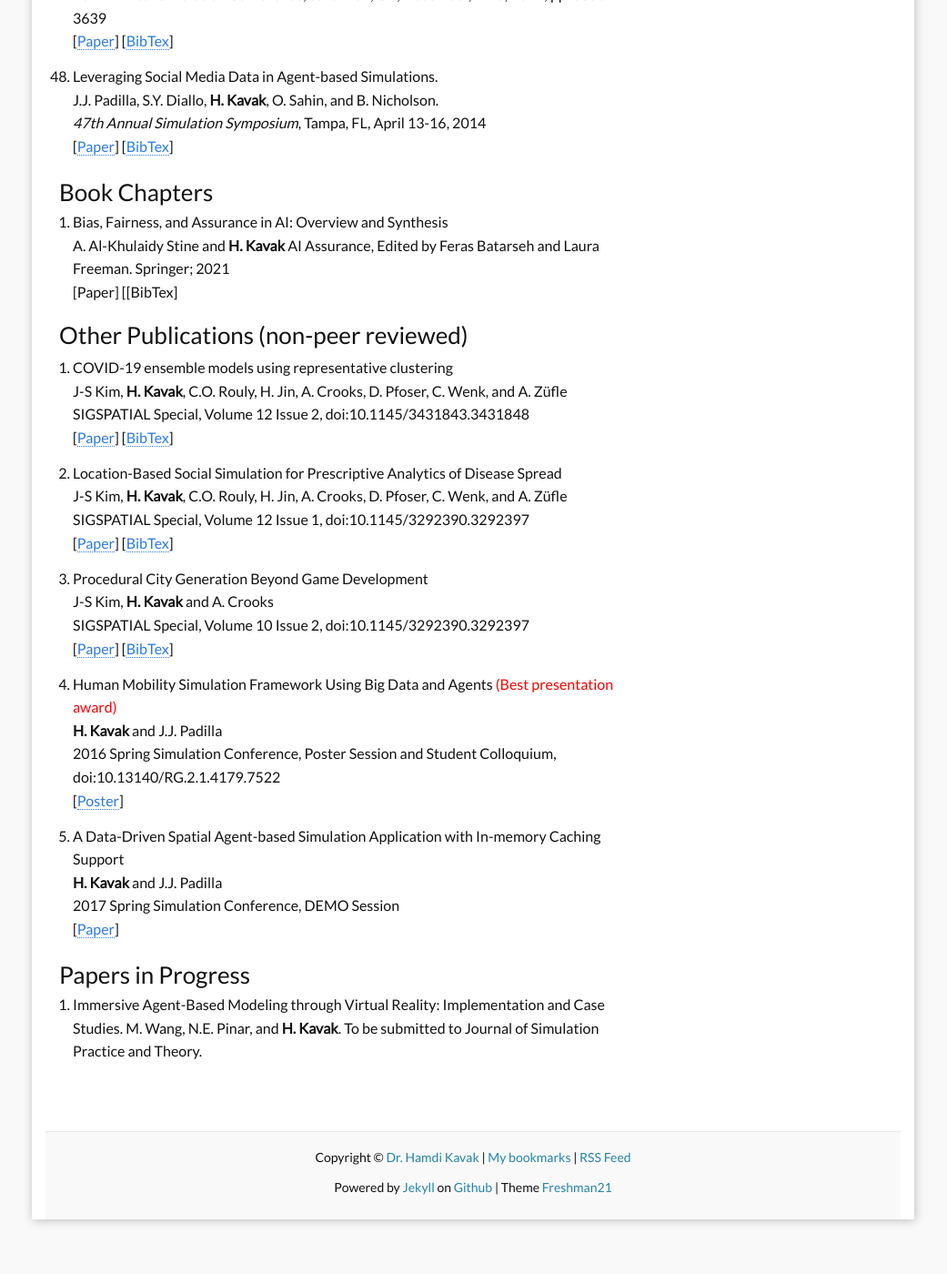
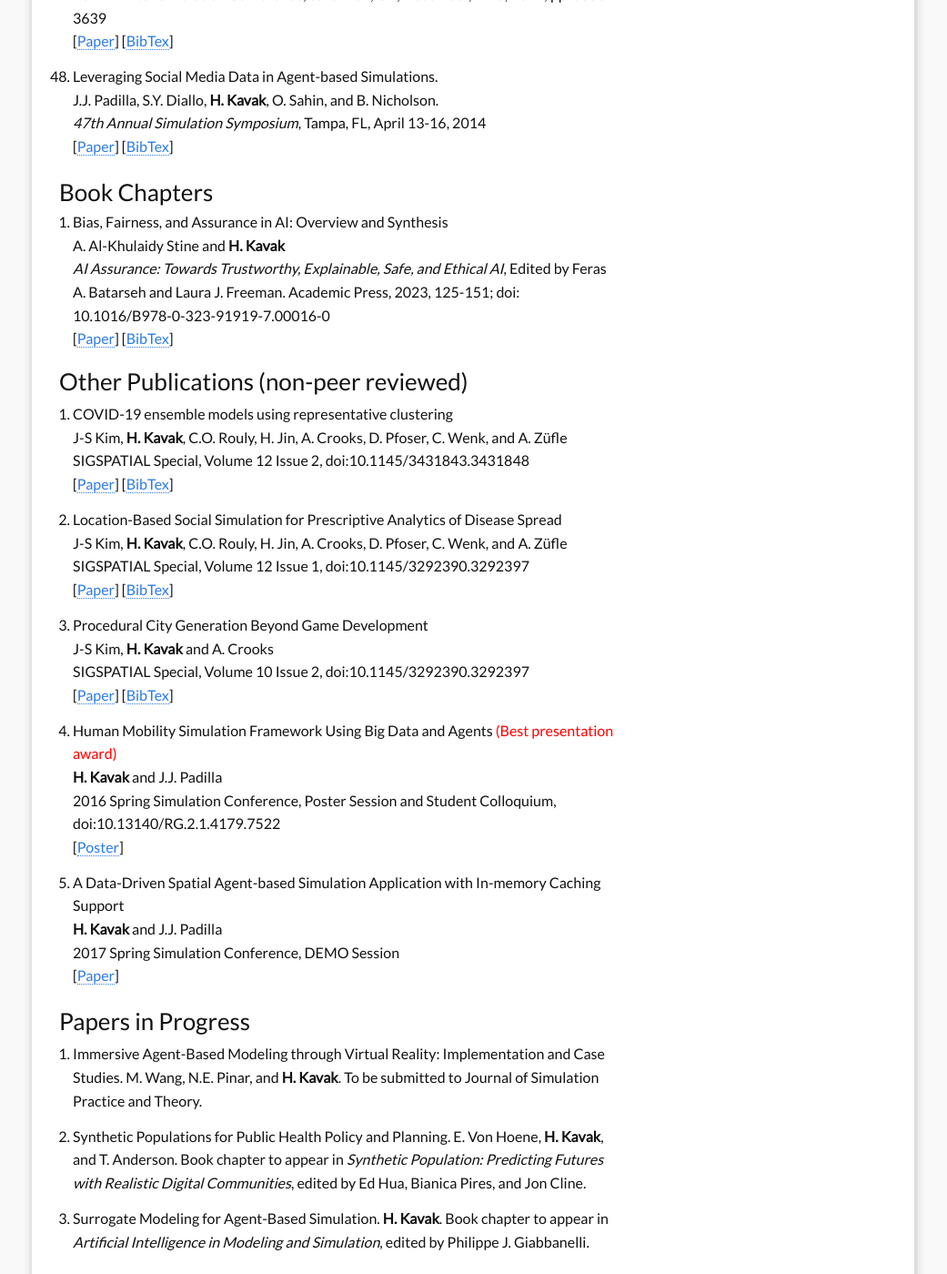
Before and after one commit to hamdikavak/hamdikavak.github.io, a Jekyll site: the page built from c5_publications.md, in a window 1280 px wide and 1400 px high, scrolled down 10839 px. Shown: the whole window at 91% size, without its empty margins (120-1161 px from the left). Built offline with Jekyll 4.4.1, drawn with Linux system fonts in a browser that asks for light colours; nearby versions of some CDN libraries; before the commit the page ends 12209 px from its top, so only the background shows below that.

Commit message:
Fix book chapter citation and add two in-progress book chapters
- Corrected the "Bias, Fairness, and Assurance in AI" book chapter entry:
  fixed broken Paper/BibTeX links, corrected publisher (Academic Press,
  not Springer) and year (2023, not 2021), added pages and DOI, and
  added a matching BibTeX file.
- Added two new entries to Papers in Progress: "Synthetic Populations for
  Public Health Policy and Planning" (book chapter in Synthetic
  Population: Predicting Futures with Realistic Digital Communities) and
  "Surrogate Modeling for Agent-Based Simulation" (book chapter in
  Artificial Intelligence in Modeling and Simulation).

```diff
--- a/c5_publications.md
+++ b/c5_publications.md
@@ -468,9 +468,9 @@ This page showcases my publications, organized by categories such as journal art
 
 9. Bias, Fairness, and Assurance in AI: Overview and Synthesis
     A. Al-Khulaidy Stine and <strong>H. Kavak</strong>
-    AI Assurance, Edited by Feras Batarseh and Laura Freeman. Springer; 2021
-    [Paper]
-	[[BibTex]
+    <em>AI Assurance: Towards Trustworthy, Explainable, Safe, and Ethical AI</em>, Edited by Feras A. Batarseh and Laura J. Freeman. Academic Press, 2023, 125-151; doi: 10.1016/B978-0-323-91919-7.00016-0
+    [<a title="Paper" href="https://www.sciencedirect.com/science/chapter/edited-volume/abs/pii/B9780323919197000160">Paper</a>]
+    [[BibTex]({{ site.baseurl }}/download/bibs/2023_book_ai_assurance.bib)]
 
 <a name="others"></a>
 
@@ -509,3 +509,7 @@ This page showcases my publications, organized by categories such as journal art
 ### Papers in Progress
 
 1. Immersive Agent-Based Modeling through Virtual Reality: Implementation and Case Studies. M. Wang, N.E. Pinar, and <strong>H. Kavak</strong>. To be submitted to Journal of Simulation Practice and Theory.
+
+2. Synthetic Populations for Public Health Policy and Planning. E. Von Hoene, <strong>H. Kavak</strong>, and T. Anderson. Book chapter to appear in <em>Synthetic Population: Predicting Futures with Realistic Digital Communities</em>, edited by Ed Hua, Bianica Pires, and Jon Cline.
+
+3. Surrogate Modeling for Agent-Based Simulation. <strong>H. Kavak</strong>. Book chapter to appear in <em>Artificial Intelligence in Modeling and Simulation</em>, edited by Philippe J. Giabbanelli.
```
Also changed, not shown: download/bibs/2023_book_ai_assurance.bib (added, +10 -0 lines).
